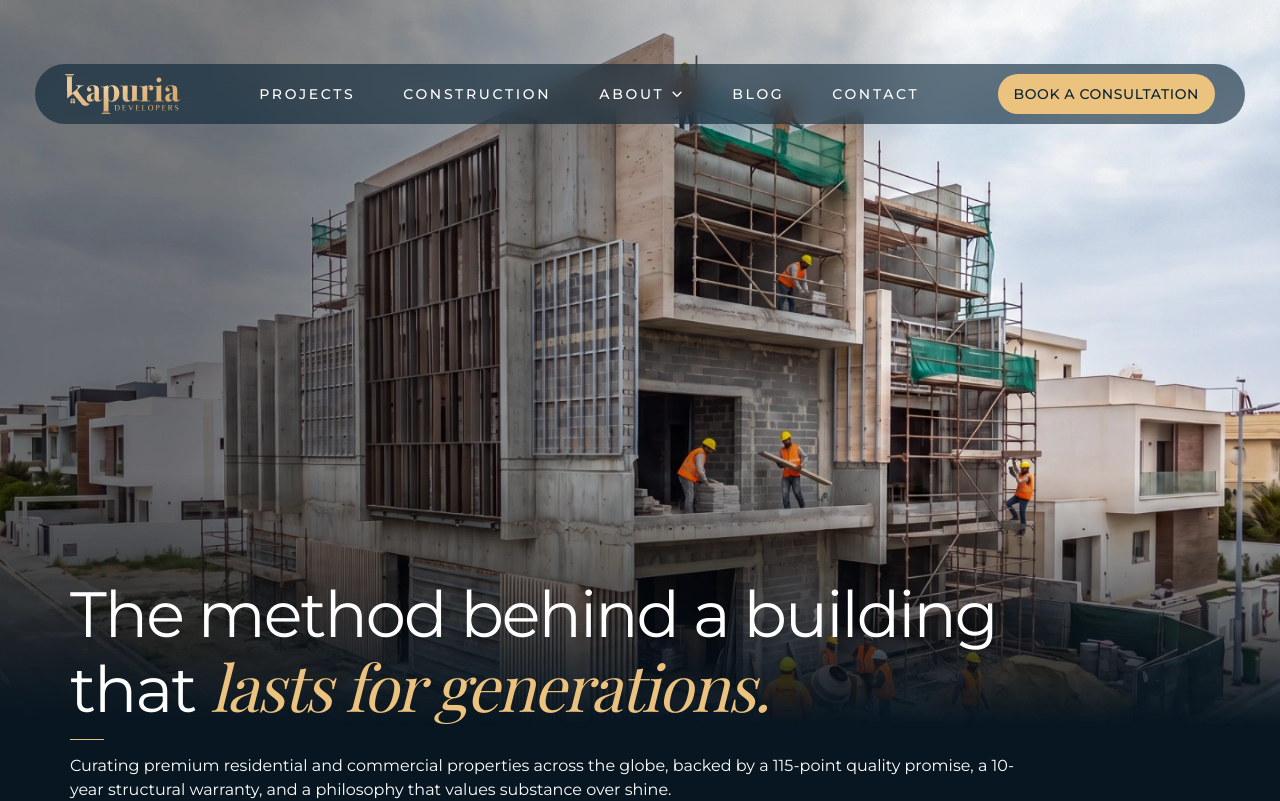
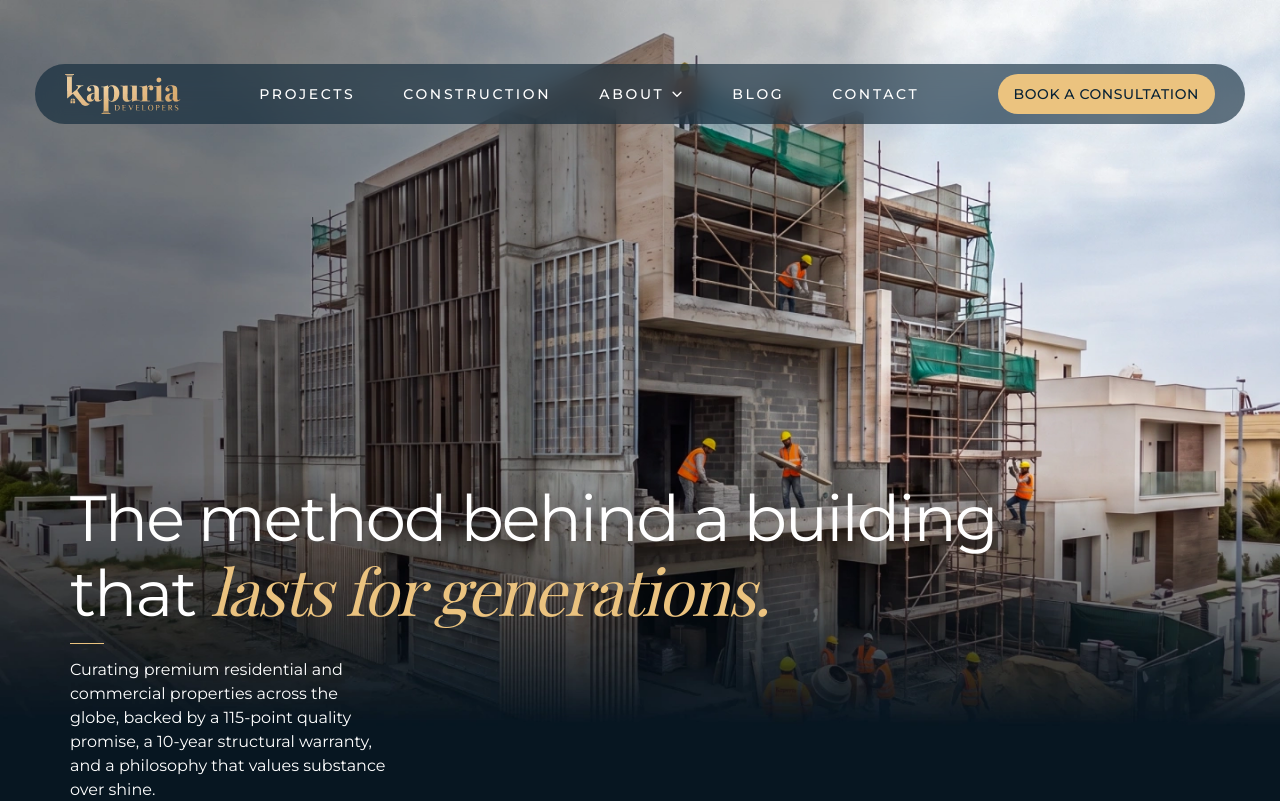
Before and after one commit to Surat-Infotech/kapuria-developers, a Next.js app: page /construction in a window 1280 px wide. Shown: the top 801 px of the page. Built offline with nearby package versions, Linux system fonts and the light colour scheme; a web font is replaced by a local one.

Commit message:
WD-3145 update banner problem in in construction page

```diff
--- a/src/app/construction/_sections/banner.jsx
+++ b/src/app/construction/_sections/banner.jsx
@@ -37,7 +37,7 @@ export default function BannerSection() {
               </span>
             </h1>
             <hr className="text-gold-300 my-14 w-34" />
-            <p className="md:text-body sm:max-w-auto sm:text-body-sm mb-0 text-[12px]/[18px] text-white">
+            <p className="md:text-body sm:max-w-auto sm:text-body-sm mb-0 max-w-320 text-[12px]/[18px] text-white">
               Curating premium residential and commercial properties across the
               globe, backed by a 115-point quality promise, a 10-year structural
               warranty, and a philosophy that values substance over shine.
```
